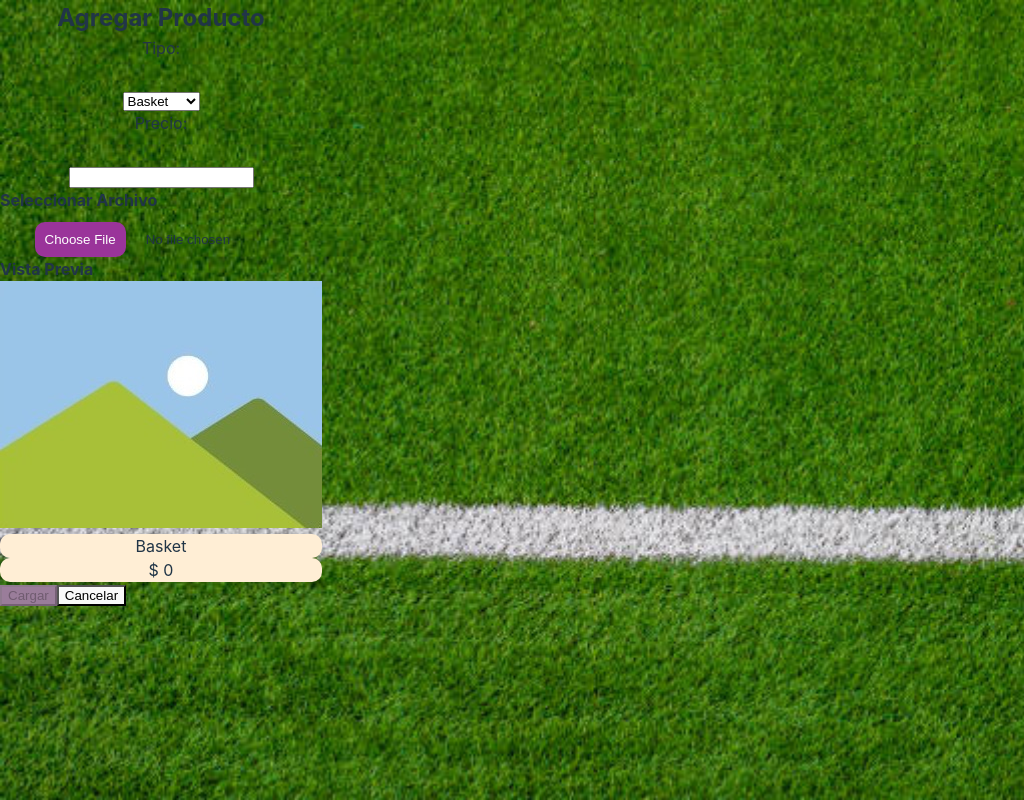
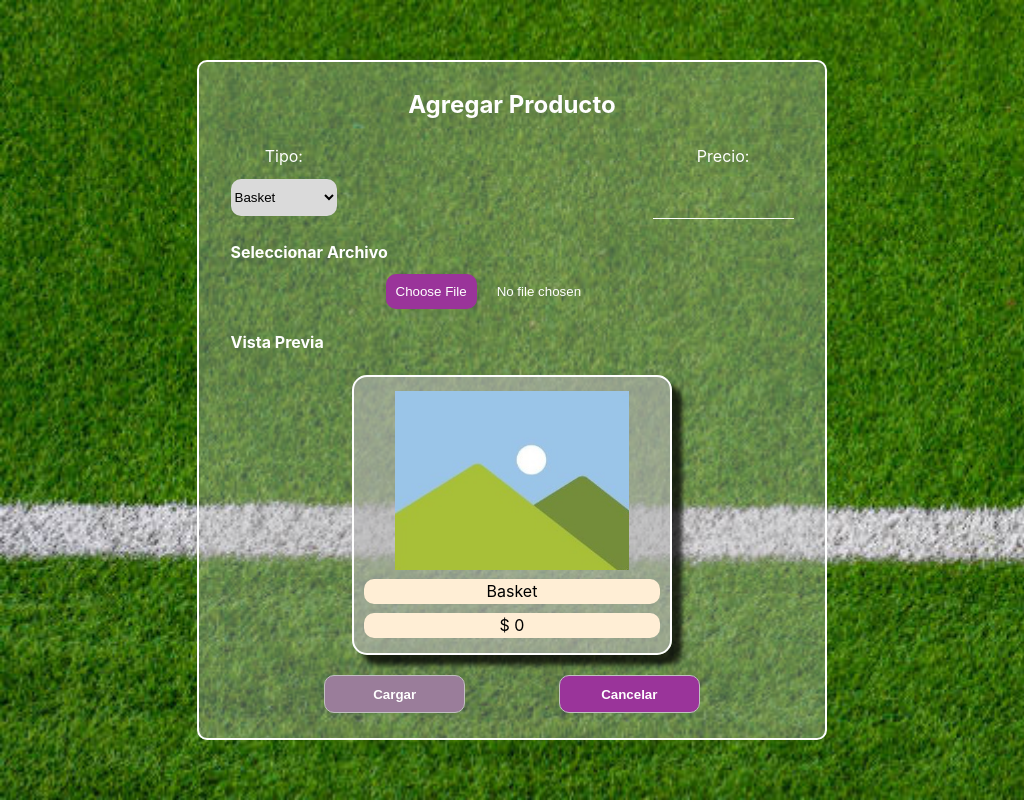
Before and after one commit to pablo-salituri/FutsScore, a React (Vite) app in the folder Front/: page /admin/addItem in a window 1024 px wide. Built offline with nearby package versions, Linux system fonts and the light colour scheme.

Commit message:
tamaño intermedio add product

```diff
--- a/Front/src/Components/Admin/AddItem/AddItem.module.css
+++ b/Front/src/Components/Admin/AddItem/AddItem.module.css
@@ -12,6 +12,105 @@ input[type=file]::file-selector-button {
   input[type=file]::file-selector-button:hover {
     background: #790679;
   }
+
+  @media (min-width: 769px) and (max-width: 1024px) {
+    .addItemContainer {
+        display: flex;
+        position: absolute;
+        width: 100%;
+        height: 100%;
+        top: 0;
+        color: white;
+    }
+
+    .addItemOuter {
+        /* background-color: silver; */
+        width: 90%;
+        max-width: 630px;
+        height: 88%;
+        display: flex;
+        justify-content: center;
+        align-items: center;
+        margin: auto;
+    }
+
+    .addItemInner {
+        background-color: rgba(192, 192, 192, 0.34);
+        width: 90%;
+        display: flex;
+        flex-direction: column;
+        row-gap: 1.3em;
+        border: 2px solid white;
+        padding: 4% 5%;
+        border-radius: 10px;
+    }
+
+    .dataSection {
+        display: flex;
+        justify-content: space-between;
+    }
+
+
+    .select {
+        background-color: #dadada;
+        width: 8em;
+        height: 37px;
+        border: none;
+        border-radius: 10px;
+    }
+
+    .input {
+        background-color: transparent;
+        color: white;
+        width: 8em;
+        height: 37px;
+        border: none;
+        box-sizing: border-box;
+        font-size: 1.1em;
+        text-align: center;
+        border-bottom: 1px solid white;
+    }
+
+    .selectImageContainer {
+        cursor: pointer;
+    }
+
+    .cardContainerInAdd {
+        width: 37vh;
+        height: 32vh;
+        background-color: rgb(181 181 181 / 61%);
+        color: black;
+        border: 2px solid white;
+        border-radius: 15px;
+        padding: 10px;
+        margin: auto;
+        box-shadow: 10px 10px 5px 0px rgba(0,0,0,0.75);
+    }
+
+    .buttonSection {
+        display: flex;
+        justify-content: space-evenly;
+        /* margin-top: 10%; */
+    }
+
+    .button {
+        background-color: #9a349a;
+        color: white;
+        display: flex;
+        align-items: center;
+        justify-content: center;
+        column-gap: 8%;
+        border: 1px solid silver;
+        width: 25%;
+        height: 2.8em;
+        font-weight: bold;
+        border-radius: 10px;
+    }
+    /* .input:focus {
+        border: red;
+    } */
+}
+
 
 @media (max-width: 768px) {
     .addItemContainer {
```
